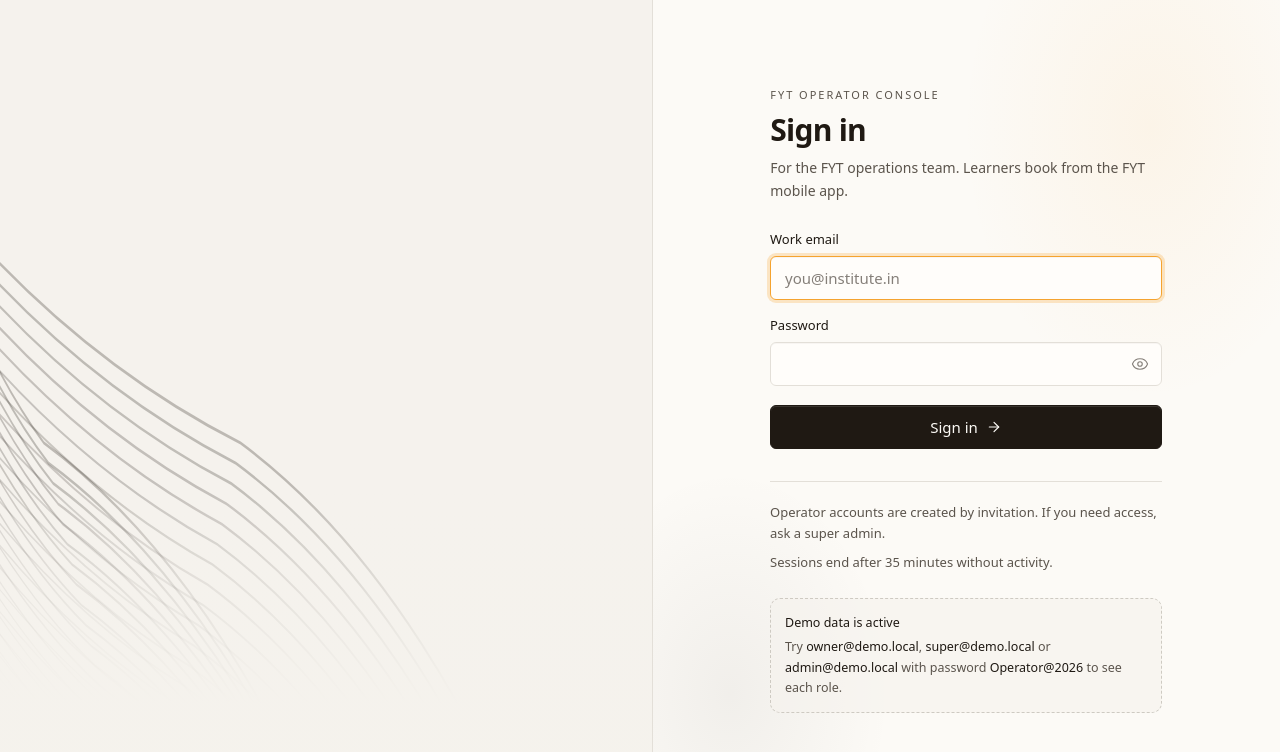
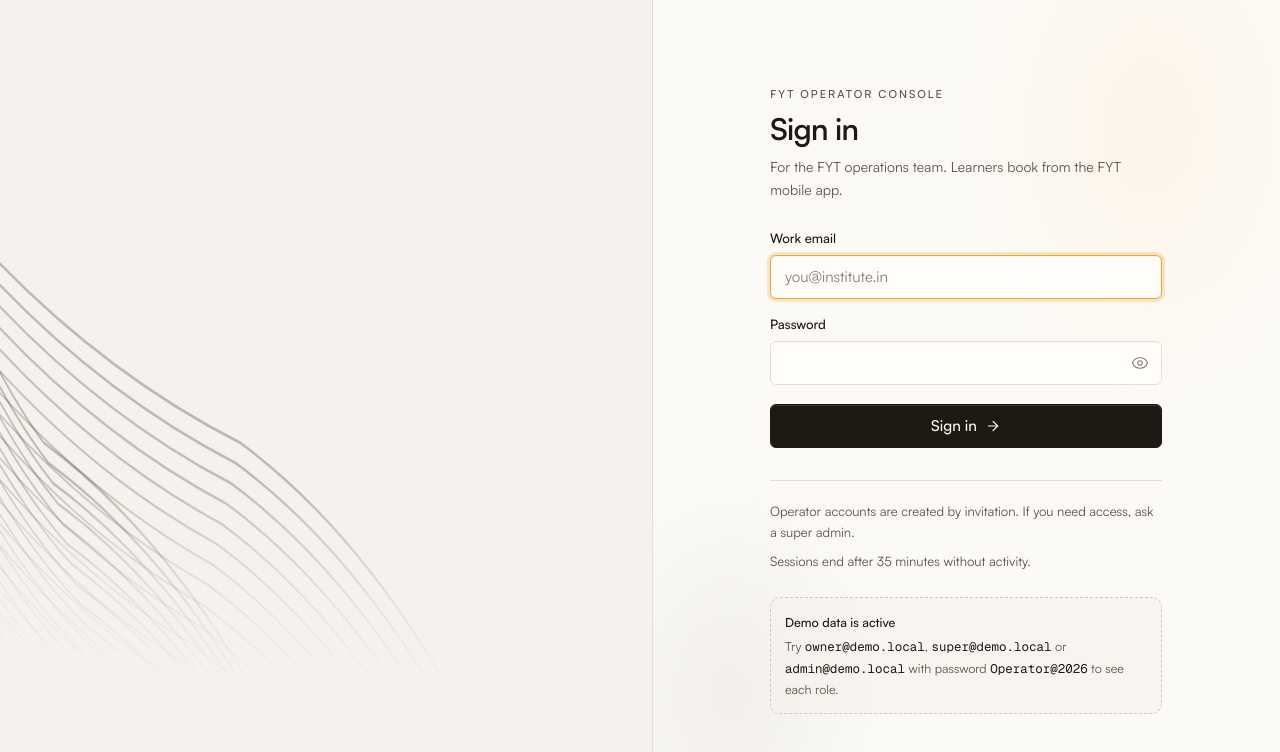
Before and after one commit to cubixso-organisation/fyt-find-your-trainer, a Next.js app in the folder apps/admin/: page /login in a window 1280 px wide. Shown: the top 752 px of the page. Built offline with nearby package versions, Linux system fonts and the light colour scheme.

Commit message:
Apply Satoshi and Geist Mono to base text and numbers

```diff
--- a/apps/admin/src/app/globals.css
+++ b/apps/admin/src/app/globals.css
@@ -165,8 +165,10 @@
     -webkit-font-smoothing: antialiased;
     text-rendering: optimizeLegibility;
   }
+  /* `@theme inline` tokens are substituted into utilities, not emitted as
+     custom properties, so base rules name the next/font variables directly. */
   body {
-    font-family: var(--font-sans);
+    font-family: var(--font-satoshi), ui-sans-serif, system-ui, sans-serif;
     font-size: 14px;
     line-height: 1.5;
     background: var(--paper);
@@ -182,7 +184,7 @@
   }
   button, [role="button"], a, summary, label[for], select { cursor: pointer; }
   button:disabled { cursor: not-allowed; }
-  .num { font-family: var(--font-mono); font-variant-numeric: tabular-nums; }
+  .num { font-family: var(--font-geist-mono), ui-monospace, "SFMono-Regular", monospace; font-variant-numeric: tabular-nums; }
 }
 
 @media (prefers-reduced-motion: reduce) {
```
